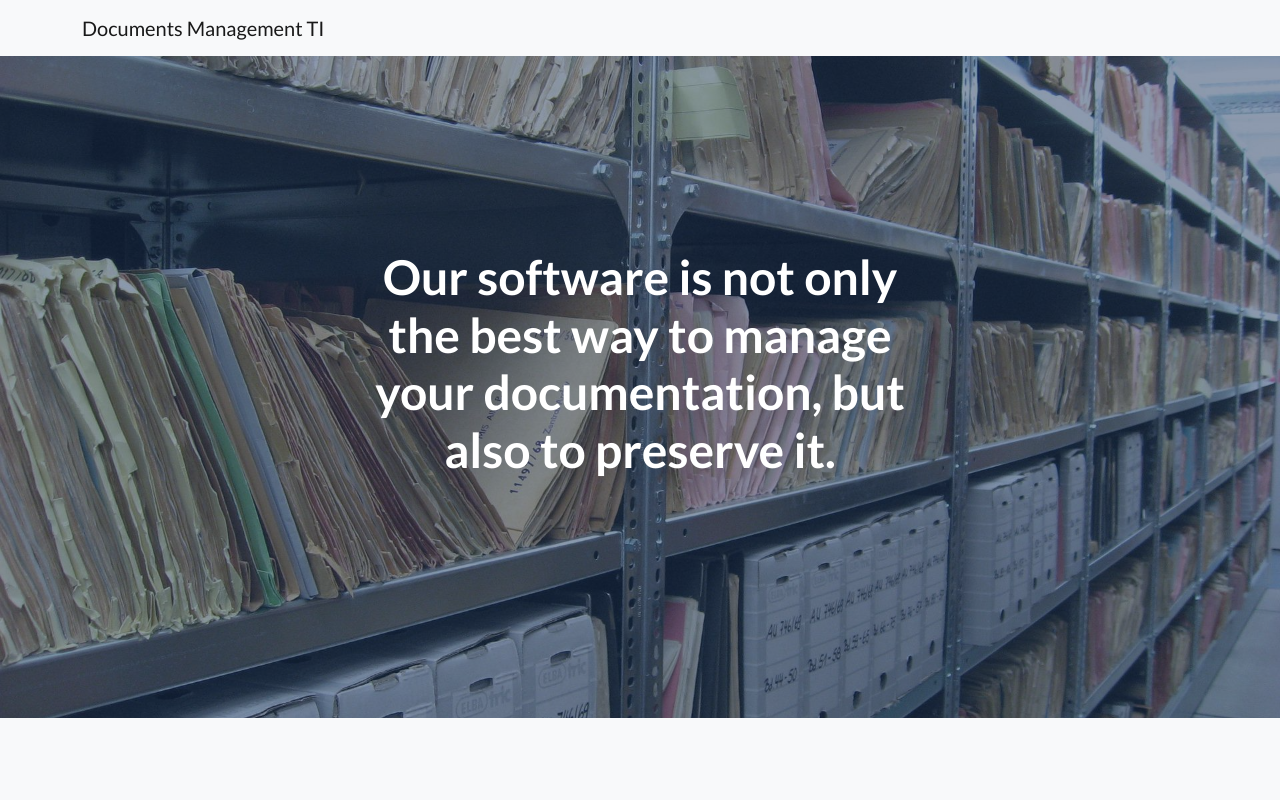
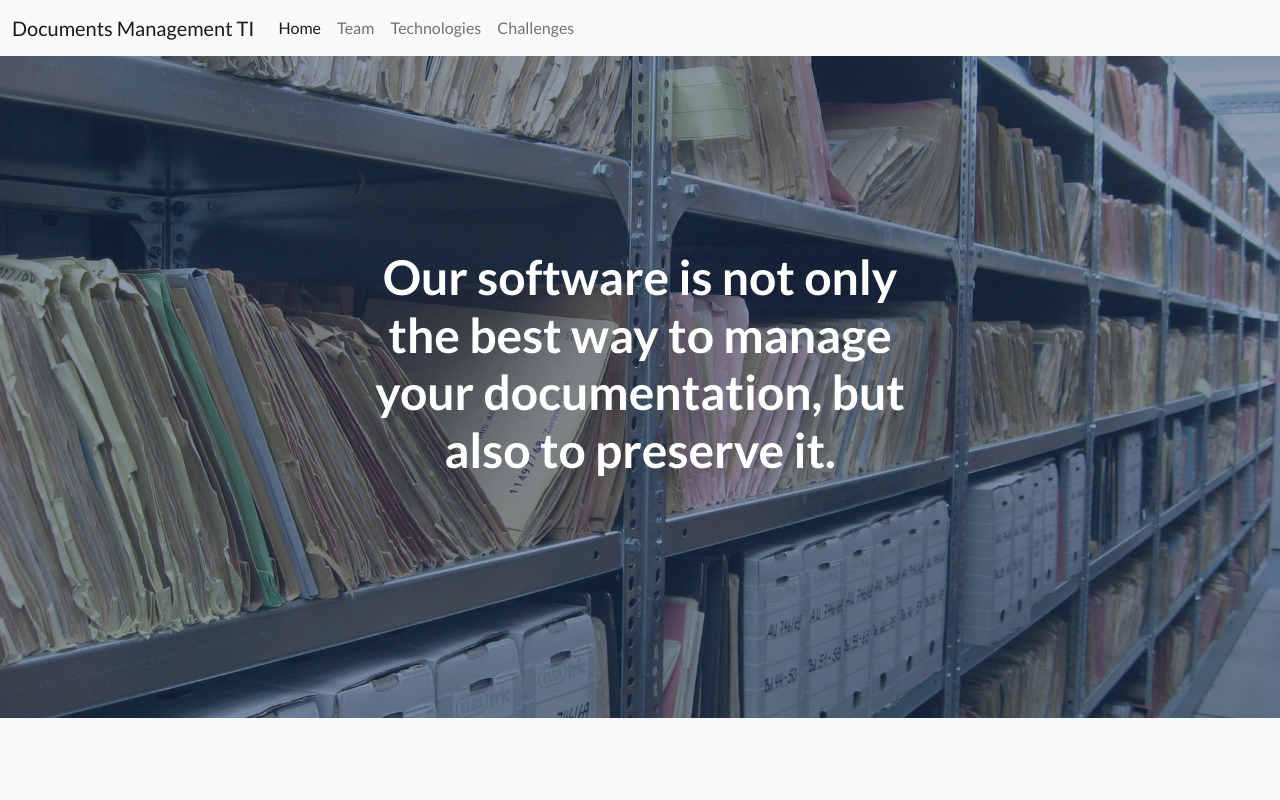
Before and after one commit to sevensquad7/DocumentsManagement, a website: page index.html in a window 1280 px wide. Shown: the top 800 px of the page. Drawn offline with nearby package versions, Linux system fonts and the light colour scheme.

Commit message:
update navbar
adding bottoms linked zone  to the page

```diff
--- a/index.html
+++ b/index.html
@@ -12,13 +12,30 @@
         <link href="css/styles.css" rel="stylesheet" />
     </head>
     <body>
-
-        <nav class="navbar navbar-light bg-light static-top">
-            <div class="container">
-                <a class="navbar-brand" href="#!">Documents Management TI</a>
+        <nav class="navbar navbar-expand-lg navbar-light bg-light">
+            <div class="container-fluid">
+              <a class="navbar-brand" href="#">Documents Management TI</a>
+              <button class="navbar-toggler" type="button" data-bs-toggle="collapse" data-bs-target="#navbarNav" aria-controls="navbarNav" aria-expanded="false" aria-label="Toggle navigation">
+                <span class="navbar-toggler-icon"></span>
+              </button>
+              <div class="collapse navbar-collapse" id="navbarNav">
+                <ul class="navbar-nav">
+                  <li class="nav-item">
+                    <a class="nav-link active" aria-current="page" href="#">Home</a>
+                  </li>
+                  <li class="nav-item">
+                    <a class="nav-link" href="#Team">Team</a>
+                  </li>
+                  <li class="nav-item">
+                    <a class="nav-link" href="#Technologies">Technologies</a>
+                  </li>
+                  <li class="nav-item">
+                    <a class="nav-link" href="#Challenges">Challenges</a>
+                  </li>
+                </ul>
+              </div>
             </div>
-        </nav>
-
+          </nav>
         <header class="masthead">
             <div class="container position-relative">
                 <div class="row justify-content-center">
@@ -30,8 +47,8 @@
                 </div>
             </div>
         </header>
-        <section class="testimonials text-center bg-light">
-            <div class="container">
+        <section class="testimonials text-center bg-light" id="Team">
+            <div class="container" >
                 <h2 class="mb-5">Our Team...</h2>
                 <div class="row">
                     <div class="col-lg-4">
@@ -92,7 +109,7 @@
             </div>
         </section>
         <section class="showcase">
-            <div class="container-fluid p-0">
+            <div class="container-fluid p-0" id="Technologies">
                 <div class="row g-0">
                     <div class="col-lg-6 order-lg-2 text-white showcase-img" style="background-image: url('assets/img/bg-showcase-3.jpg')"></div>
                     <div class="col-lg-6 order-lg-1 my-auto showcase-text">
@@ -106,7 +123,7 @@
                         </p>
                         </div>
                 </div>
-                <div class="row g-0">
+                <div class="row g-0" id="Challenges">
                     <div class="col-lg-6 text-white showcase-img" style="background-image: url('assets/img/bg-showcase-2.jpg')"></div>
                     <div class="col-lg-6 my-auto showcase-text">
                         <h2>Technical Challenges</h2>
```
